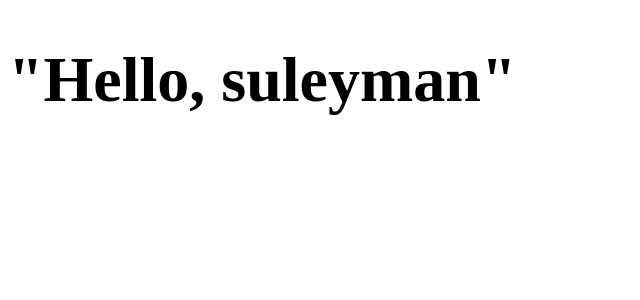
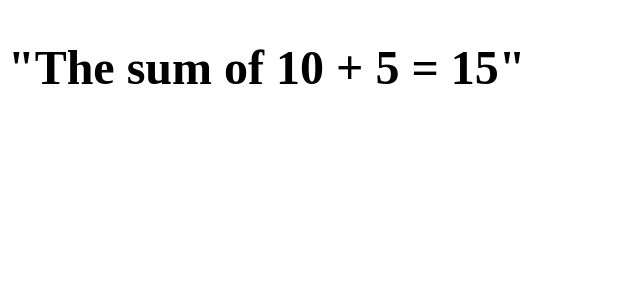
Before and after one commit to SuleymanAmangeldiyev/re_done_develhope_ex, a React (Create React App) app: page / in a window 1280 px wide. Shown: the top 300 px of the page, without its empty margins (0-640 px from the left). Built offline with nearby package versions, Linux system fonts and the light colour scheme.

Commit message:
the ex 03 (jsx-05) has done

```diff
--- a/src/App.jsx
+++ b/src/App.jsx
@@ -1,21 +1,21 @@
 import React from 'react'
 
 
-function hello(name){
-  return <h1>"Hello, {name}"</h1>
+function add(a, b){
+  return <h2>"The sum of {a} + {b} = {a + b}"</h2>
 }
 
 function App() {
 
   return (
     <div>
-     <h1>{hello("suleyman")}</h1>
+     <h1>{add(10, 5)}</h1>
     </div>
   );
 }
 
 export default App;
 
-// the ex: 02 (jsx-02)
+// the ex: 02 (jsx-05)
 
-// Write a function that receives a name argument and returns a h1 tag with the name variable appended to the "Hello, " string.
+// Write a function that receives two parameters, a and b and returns the sum of them within an h2 tag.
```
